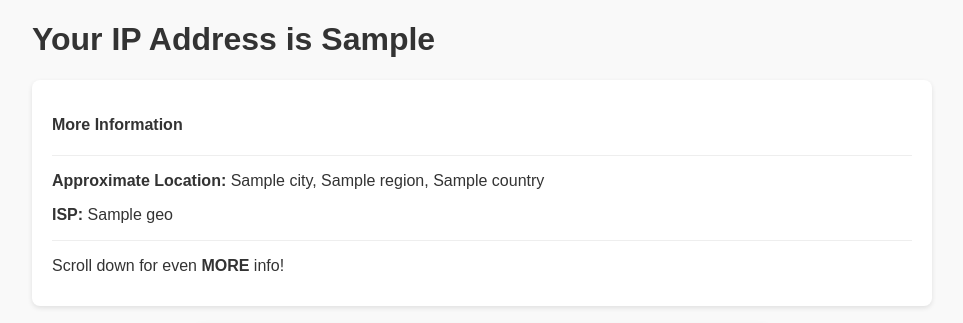
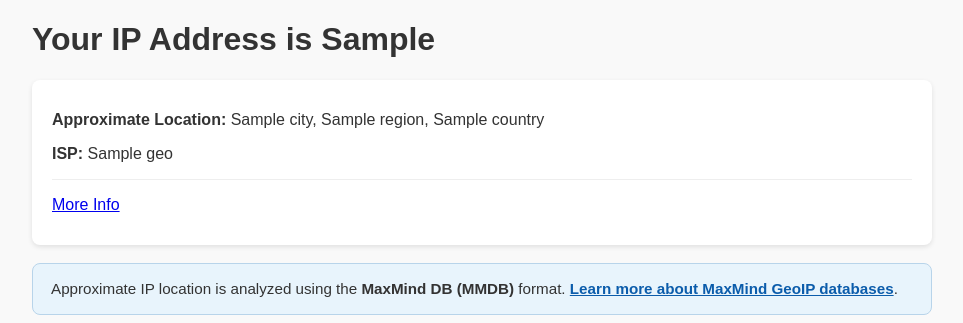
Before and after one commit to cobycodes/ipclem, a Flask app: template templates/index.html in a window 1280 px wide. Shown: the top 323 px of the page, without its empty margins (158-1121 px from the left). Run offline with Flask 3, Linux system fonts and the light colour scheme; the template is opened without the code that fills it: most values are stand-ins (such as "Sample title", 1, 10 or a date in 2020).

Commit message:
Improve landing MaxMind attribution, More Info UX, and README; enable template auto-reload

```diff
--- a/app.py
+++ b/app.py
@@ -4,6 +4,9 @@ import ipinfo
 from datetime import datetime
 
 app = Flask(__name__)
+# Without this, Jinja keeps the first compiled copy of each template while DEBUG is off,
+# so HTML edits do not show until the process restarts.
+app.config["TEMPLATES_AUTO_RELOAD"] = True
 
 # -----------------------------
 #  SETTINGS – OFFLINE IPINFO DB
@@ -98,12 +101,10 @@ def index():
 
     # Browser info
     user_agent = request.headers.get("User-Agent", "Unknown")
-    client_port = request.environ.get("REMOTE_PORT", "Unknown")
 
     return render_template(
         "index.html",
         client_ip=client_ip,
-        client_port=client_port,
         geo=geo,
         user_agent=user_agent,
         current_year=datetime.now().year,
--- a/static/style.css
+++ b/static/style.css
@@ -19,6 +19,29 @@ h1,
 h4 {
   word-break: break-word;
   white-space: normal;
+}
+
+.maxmind-callout {
+  background: #e8f4fc;
+  border: 1px solid #b8d4ea;
+  border-radius: 8px;
+  padding: 14px 18px;
+  margin: 18px 0 0;
+  font-size: 0.95rem;
+  line-height: 1.45;
+}
+
+.maxmind-callout a {
+  font-weight: 600;
+  color: #0b5cab;
+}
+
+.maxmind-callout a:hover {
+  text-decoration: underline;
+}
+
+#more-info {
+  scroll-margin-top: 12px;
 }
 
 .info-box {
--- a/templates/index.html
+++ b/templates/index.html
@@ -12,13 +12,15 @@
   <div class="container">
     <h1>Your IP Address is <strong>{{ client_ip }}</strong></h1>
     <div class="info-box">
-      <h4>More Information</h4>
-      <hr>
       <p><strong>Approximate Location:</strong> {{ geo.city }}, {{ geo.region }}, {{ geo.country }}</p>
       <p><strong>ISP:</strong> {{ geo.isp_name }}</p>
       <hr>
-      <p>Scroll down for even <strong>MORE</strong> info!</p>
+      <p><a href="#more-info">More Info</a></p>
     </div>
+    <p class="maxmind-callout">
+      Approximate IP location is analyzed using the <strong>MaxMind DB (MMDB)</strong> format.
+      <a href="https://www.maxmind.com/en/geoip-databases" target="_blank" rel="noopener">Learn more about MaxMind GeoIP databases</a>.
+    </p>
   </div>
 
   <div class="image-container">
@@ -47,11 +49,10 @@
   </div>
 
   <div class="container">
-    <h1>Even More Information</h1>
+    <h1>More Info</h1>
     <div class="info-box">
       <p><strong>IP Address:</strong> {{ client_ip }}</p>
       <p><strong>ISP:</strong> {{ geo.isp_name }}</p>
-      <p><strong>Port:</strong> {{ client_port }}</p>
       <p><strong>ASN:</strong> {{ geo.asn }}</p>
       <p><strong>Approximate Location:</strong> {{ geo.city }}, {{ geo.region }}, {{ geo.country }}</p>
       <p><strong>Timezone:</strong> {{ geo.timezone }}</p>
@@ -68,7 +69,7 @@
   <script src="https://unpkg.com/leaflet@1.9.4/dist/leaflet.js"></script>
   <script src="{{ url_for('static', filename='map.js') }}"></script>
   <script src="{{ url_for('static', filename='video.js') }}"></script>
-  <footer>
+  <footer id="more-info">
     <p>
       <a href="https://github.com/cobycodes/ipclem" target="_blank" rel="noopener">GitHub - cobycodes/ipclem</a>
     </p>
```
Also changed, not shown: README.md.
